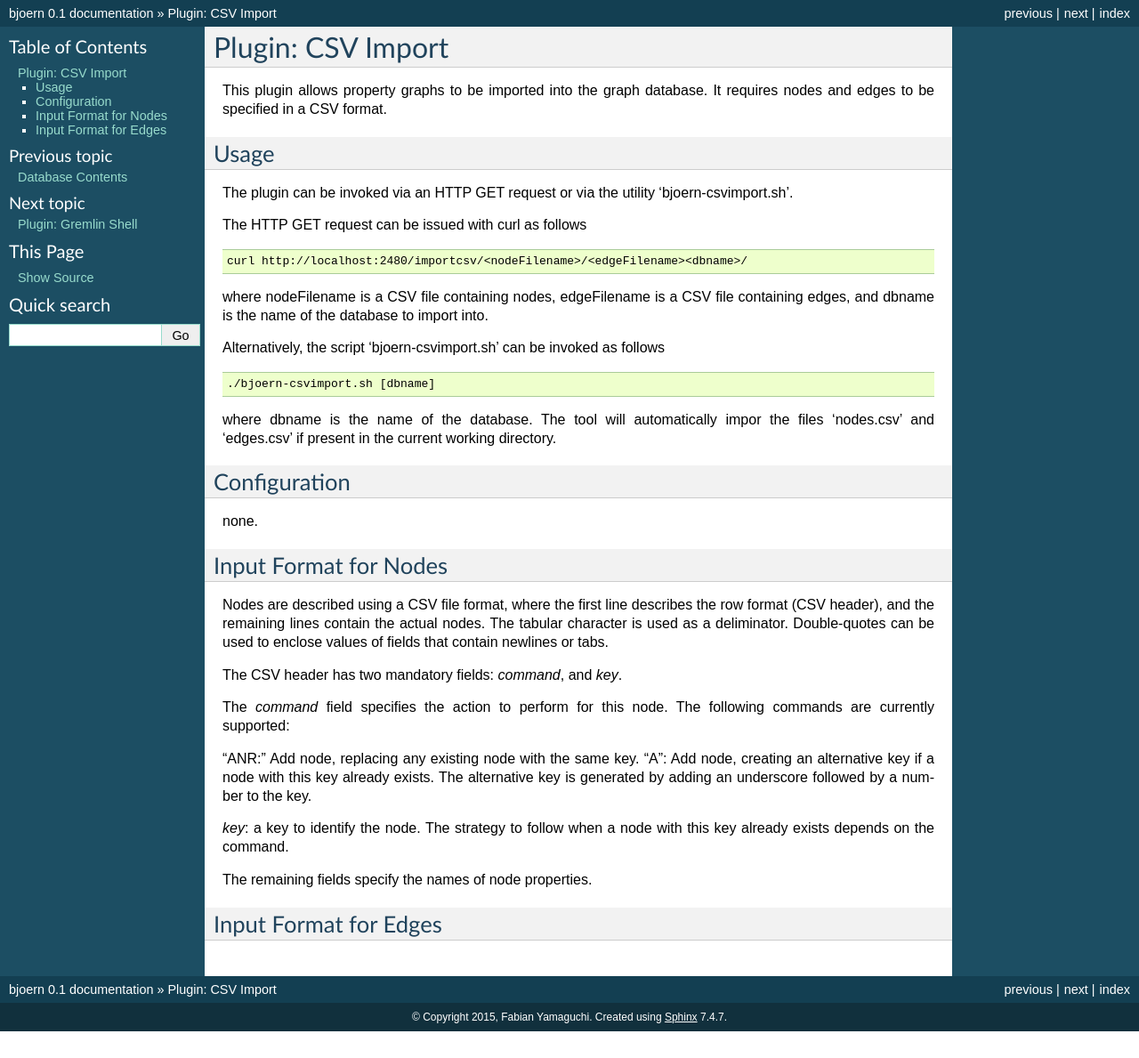
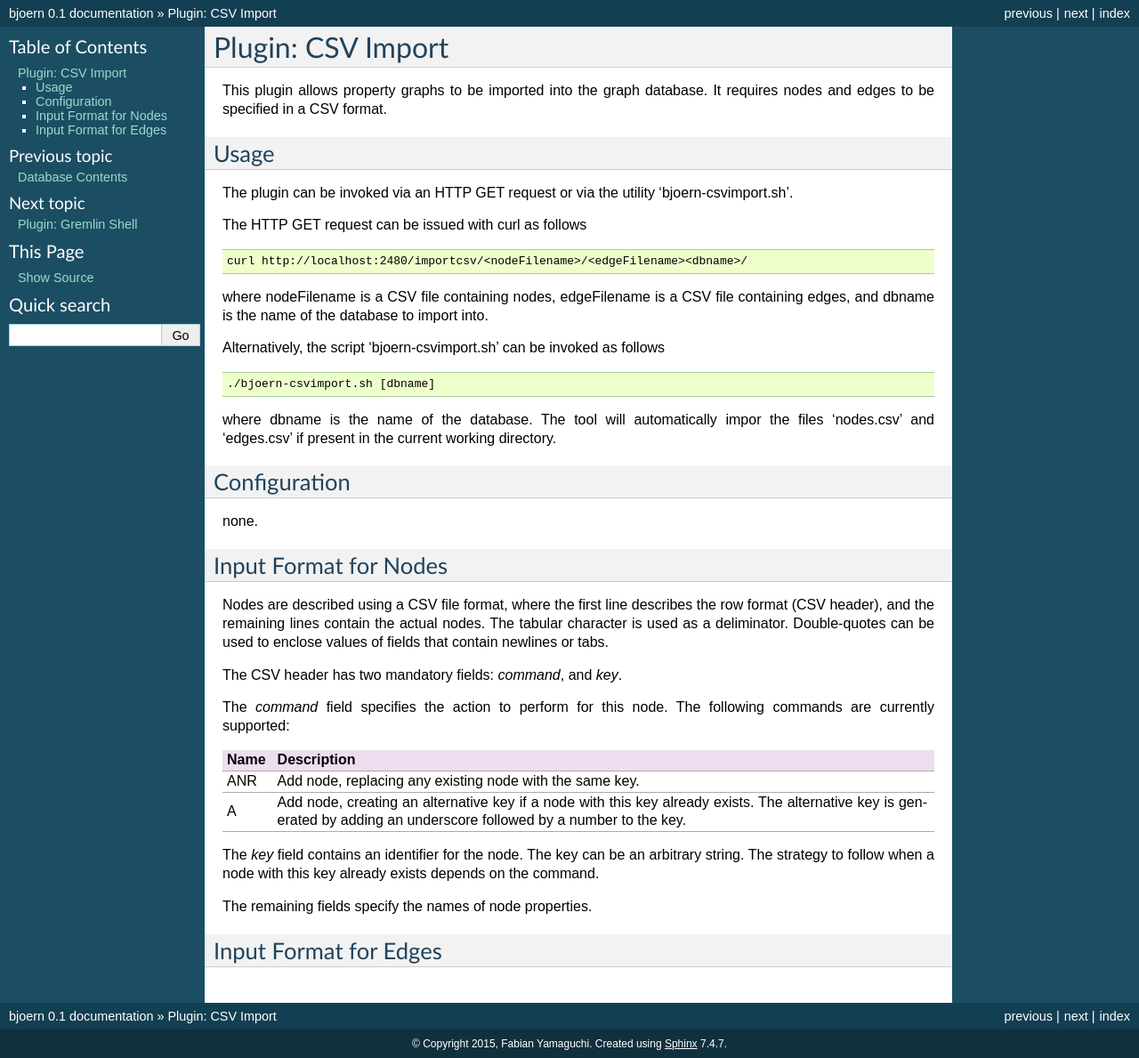
Before and after one commit to octopus-platform/bjoern, a Sphinx documentation site: the page built from docs/source/csvimport.rst, in a window 1280 px wide. Shown: the whole page at 89% size. Built offline with Sphinx 7.4.7, drawn with Linux system fonts in a browser that asks for light colours; before the commit the page ends 1159 px from its top, so only the background shows below that.

Commit message:
More documentation.

```diff
--- a/docs/source/csvimport.rst
+++ b/docs/source/csvimport.rst
@@ -51,14 +51,17 @@ The CSV header has two mandatory fields: `command`, and `key`.
 The `command` field specifies the action to perform for this
 node. The following commands are currently supported:
 
-"ANR:" Add node, replacing any existing node with the same key.
-"A": Add node, creating an alternative key if a node with this key
-already exists. The alternative key is generated by adding an
-underscore followed by a number to the key.
 
+===== ====================================
+Name  Description
+===== ====================================
+ANR   Add node, replacing any existing node with the same key.
+A     Add node, creating an alternative key if a node with this key already exists. The alternative key is generated by adding an underscore followed by a number to the key.
+===== ====================================
 
-`key`: a key to identify the node. The strategy to follow when a node
-with this key already exists depends on the command.
+The `key` field contains an identifier for the node. The key can be an
+arbitrary string. The strategy to follow when a node with this key
+already exists depends on the command.
 
 The remaining fields specify the names of node properties.
 
```
